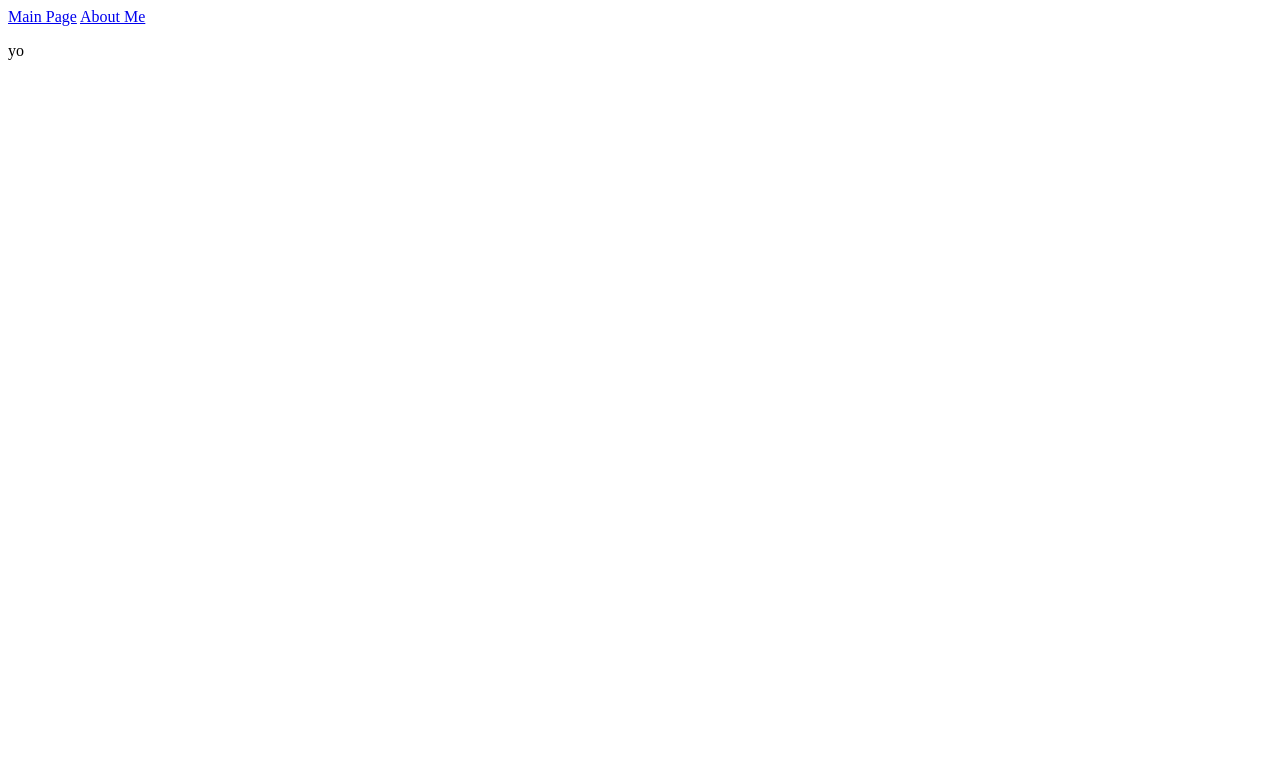
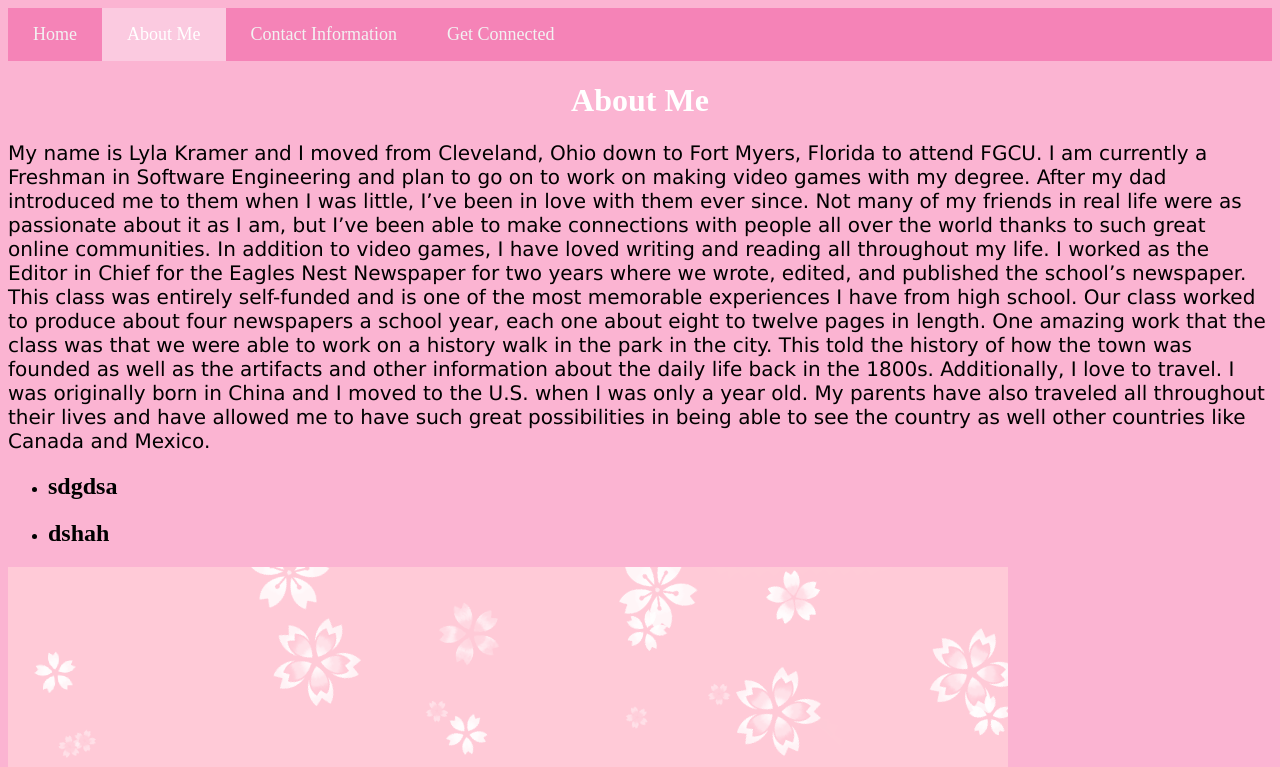
Before and after one commit to lmk49/lmk49.github.io, a plain HTML site: page aboutme.html in a window 1280 px wide. Shown: the top 767 px of the page. Drawn offline with Linux system fonts and the light colour scheme.

Commit message:
Add files via upload

```diff
--- a/aboutme.html
+++ b/aboutme.html
@@ -1,16 +1,46 @@
-<html>
+<!DOCTYPE html>
+<html lang="en">
 
 <head>
+  <meta charset=utf-8>
+  <link rel="stylesheet" type="text/css" href="css/style.css">
+
   <title>About Me</title>
 </head>
 
 <body>
 
-  <nav>
-    <a href="/">Main Page</a>
-     <!-- web browsers respond to index.html and / the same way -->
-    <a href="aboutme.html">About Me</a>
-  </nav>
 
-    <p> yo
-    </p>
+<div class="nav">
+  <a href="index.html">Home</a>
+  <a class="active" href="aboutme.html">About Me</a>
+  <a href="contact.html">Contact Information</a>
+  <a href="connect.html">Get Connected</a>
+</div>
+
+<div id="textbox">
+  <h1 class="h1"> About Me </h1>
+    <p class="text"> My name is Lyla Kramer and I moved from Cleveland, Ohio down to Fort Myers, Florida to attend FGCU. I am currently a Freshman in Software Engineering and plan to go on to work on making video games with my degree. After my dad introduced me to them when I was little, I’ve been in love with them ever since. Not many of my friends in real life were as passionate about it as I am, but I’ve been able to make connections with people all over the world thanks to such great online communities. In addition to video games, I have loved writing and reading all throughout my life. I worked as the Editor in Chief for the Eagles Nest Newspaper for two years where we wrote, edited, and published the school’s newspaper. This class was entirely self-funded and is one of the most memorable experiences I have from high school. Our class worked to produce about four newspapers a school year, each one about eight to twelve pages in length. One amazing work that the class was that we were able to work on a history walk in the park in the city. This told the history of how the town was founded as well as the artifacts and other information about the daily life back in the 1800s.
+Additionally, I love to travel. I was originally born in China and I moved to the U.S. when I was only a year old. My parents have also traveled all throughout their lives and have allowed me to have such great possibilities in being able to see the country as well other countries like Canada and Mexico.
+</p>
+
+<ul class="list">
+  <li>
+    <h2>
+        sdgdsa
+      </h2>
+  </li>
+ <li>
+     <h2> dshah
+     </h2>
+    </li>
+
+
+
+</ul>
+  </div>
+
+
+<div class="background">
+  <img src="pics/flower.png" alt="pink flowers">
+</div>
```
Also changed, not shown: connect.html (+29 -0 lines), contact.html (+18 -9 lines), index.html (+9 -12 lines).
